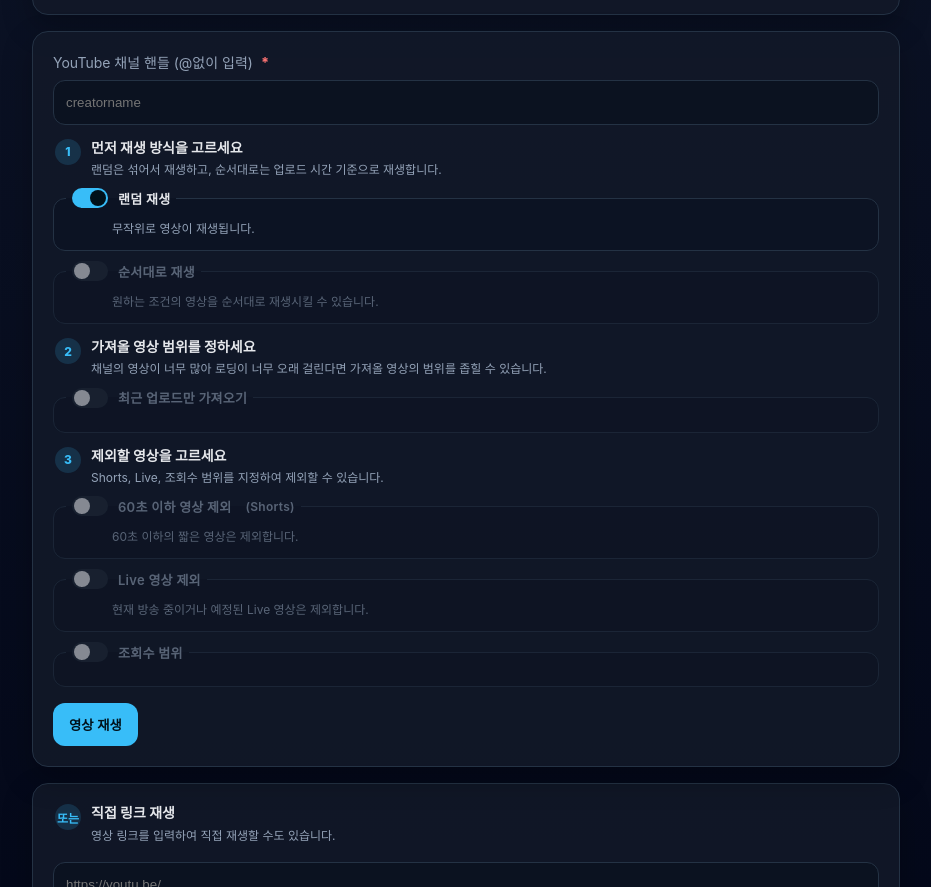
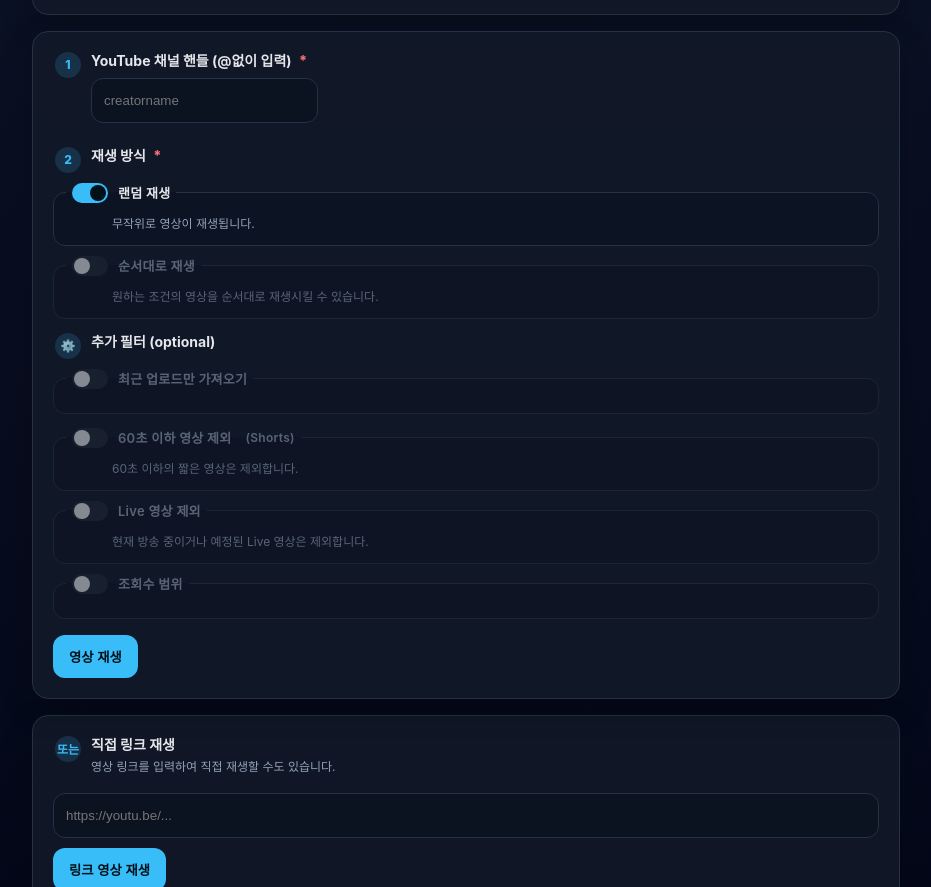
Before and after one commit to 837100/YouTubeRandomPlayer, a plain HTML site: page index.html in a window 1280 px wide. Shown: the part 619-1506 px from the top of the page, without its empty margins (174-1105 px from the left). Drawn offline with Linux system fonts and the light colour scheme; a script that the page names is missing.

Commit message:
필터 섹션 UI 개선 및 설명 텍스트 수정

```diff
--- a/index.html
+++ b/index.html
@@ -36,22 +36,28 @@
 
       <aside class="sidePanel">
         <form id="creatorForm" class="card sideCard" novalidate>
+          <div class="filterGroups">
+            <section class="filterSection">
 
               <label>
-            YouTube 채널 핸들 (@없이 입력) <span class="requiredMark" aria-label="필수 입력">*</span>
+                <div class="filterSection__head">
+                  <div class="filterSection__step">1</div>
+                  <div>
+                    <h2 class="filterSection__title">YouTube 채널 핸들 (@없이 입력) <span class="requiredMark"
+                        aria-label="필수 입력">*</span></h2>
                     <div class="inputWrap">
                       <input id="channelInput" type="text" placeholder="creatorname" required />
                       <button type="button" id="clearChannelBtn" class="clearBtn" aria-label="입력 지우기" hidden>×</button>
                     </div>
+                  </div>
+                </div>
               </label>
 
-          <div class="filterGroups">
-            <section class="filterSection">
               <div class="filterSection__head">
-                <div class="filterSection__step">1</div>
+                <div class="filterSection__step">2</div>
                 <div>
-                  <h2 class="filterSection__title">먼저 재생 방식을 고르세요</h2>
-                  <p class="filterSection__desc">랜덤은 섞어서 재생하고, 순서대로는 업로드 시간 기준으로 재생합니다.</p>
+                  <h2 class="filterSection__title">재생 방식 <span class="requiredMark" aria-label="필수 입력">*</span></h2>
+                  <!-- <p class="filterSection__desc">랜덤은 섞어서 재생하고, 순서대로는 업로드 시간 기준으로 재생합니다.</p> -->
                 </div>
               </div>
 
@@ -95,10 +101,9 @@
 
             <section class="filterSection">
               <div class="filterSection__head">
-                <div class="filterSection__step">2</div>
+                <div class="filterSection__step">⚙️</div>
                 <div>
-                  <h2 class="filterSection__title">가져올 영상 범위를 정하세요</h2>
-                  <p class="filterSection__desc">채널의 영상이 너무 많아 로딩이 너무 오래 걸린다면 가져올 영상의 범위를 좁힐 수 있습니다.</p>
+                  <h2 class="filterSection__title">추가 필터 (optional)</h2>
                 </div>
               </div>
 
@@ -125,14 +130,6 @@
             </section>
 
             <section class="filterSection">
-              <div class="filterSection__head">
-                <div class="filterSection__step">3</div>
-                <div>
-                  <h2 class="filterSection__title">제외할 영상을 고르세요</h2>
-                  <p class="filterSection__desc">Shorts, Live, 조회수 범위를 지정하여 제외할 수 있습니다.</p>
-                </div>
-              </div>
-
               <fieldset class="filter-group filter-group--shorts is-disabled" id="exclude60sFilterGroup">
                 <legend class="filter-group__legendRow">
                   <label class="filter-group__switchLabel">
```
Lines whose indentation alone changed are shown as unchanged.
